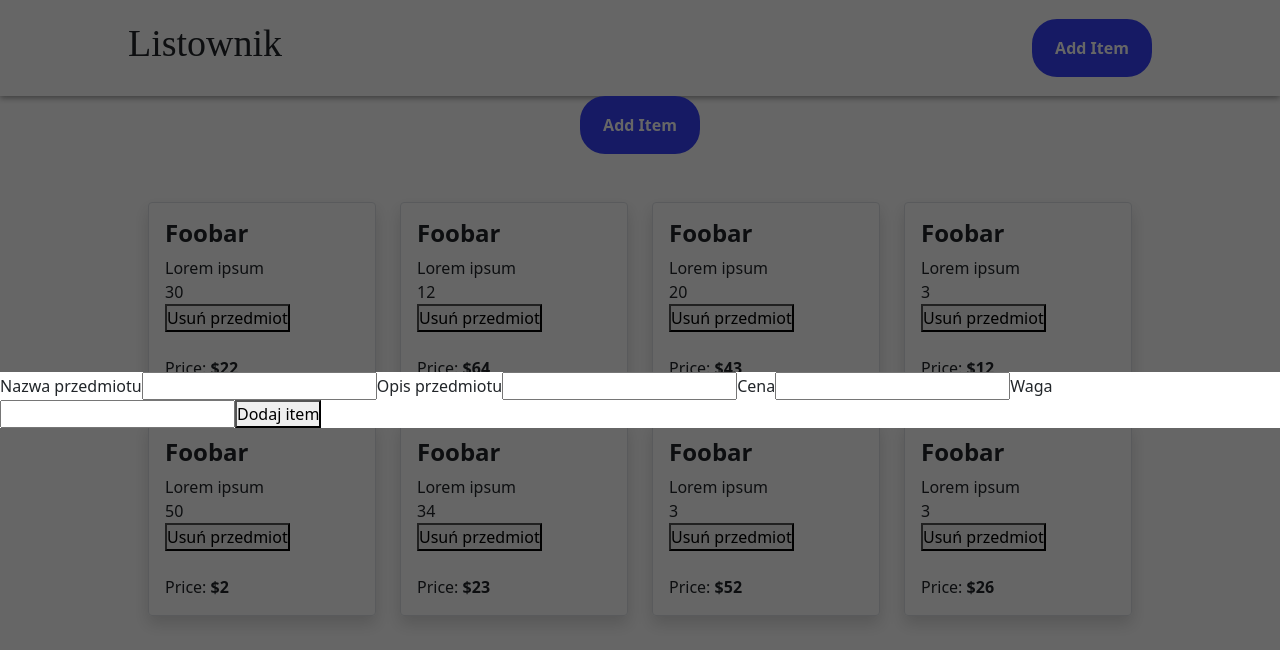
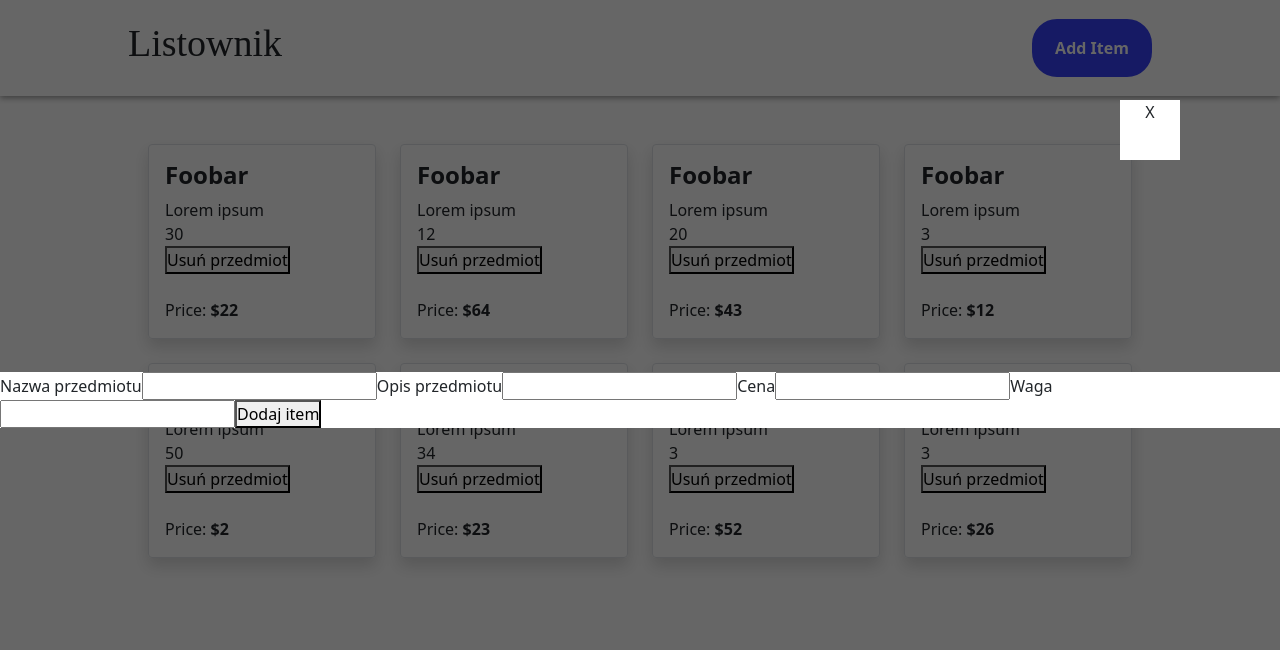
Before and after one commit to pkol92/ShopList, a React (Create React App) app: page / in a window 1280 px wide. Both pictures are taken after a click on the button "Add Item". Shown: the top 650 px of the page. Built offline with nearby package versions, Linux system fonts and the light colour scheme; a web font is replaced by a local one.

Commit message:
add close to modal

```diff
--- a/src/App.tsx
+++ b/src/App.tsx
@@ -1,7 +1,7 @@
-import React from 'react';
+import React from "react";
 
-import { ActionBar, DetailsModal, Header, Table } from './components';
-import { Container } from './styles';
+import { DetailsModal, Header, Table } from "./components";
+import { Container } from "./styles";
 // import AddItem from './components/AddItem/AddItem';
 export const App = () => {
   const isDetailsModalOpen = false;
@@ -9,11 +9,10 @@ export const App = () => {
   return (
     <Container id="main-container">
       <Header />
-      <ActionBar />
       <Table />
-      {isDetailsModalOpen && <DetailsModal />}
-      {isAddNewDetailsModalOpen && <DetailsModal />}
+      {isDetailsModalOpen && <DetailsModal setShow={() => {}} />}
+      {isAddNewDetailsModalOpen && <DetailsModal setShow={() => {}} />}
       {/* <AddItem/> */}
     </Container>
   );
-}
+};
--- a/src/components/ActionBar/component.tsx
+++ b/src/components/ActionBar/component.tsx
@@ -8,7 +8,7 @@ export const ActionBar: FC = () => {
   return (
     <ActionBarContainer>
       <Button onClick={() => setShow(!show)}>Add Item</Button>
-      {show && <DetailsModal />}
+      {show && <DetailsModal setShow={setShow} />}
     </ActionBarContainer>
   );
 };
--- a/src/components/DetailsModal/component.tsx
+++ b/src/components/DetailsModal/component.tsx
@@ -1,13 +1,18 @@
 import React, { FC } from "react";
 
 import { Modal } from "../Modal";
-import { Container } from "./styles";
+import { Container, Close } from "./styles";
 import AddItem from "../AddItem/AddItem";
 
-export const DetailsModal: FC = () => {
+interface Props {
+  setShow: any;
+}
+
+export const DetailsModal: FC<Props> = ({ setShow }) => {
   return (
     <Modal>
       <Container>
+        <Close onClick={() => setShow(false)}>X</Close>
         <AddItem />
       </Container>
     </Modal>
--- a/src/components/DetailsModal/styles.ts
+++ b/src/components/DetailsModal/styles.ts
@@ -4,3 +4,15 @@ export const Container = styled.div`
   z-index: 1000;
   background-color: #fff;
 `;
+
+export const Close = styled.div`
+  position: absolute;
+  top: 100px;
+  right: 100px;
+  width: 60px;
+  height: 60px;
+  background-color: #fff;
+  display: flex;
+  justify-content: center;
+  align-items: cetner;
+`;
```
